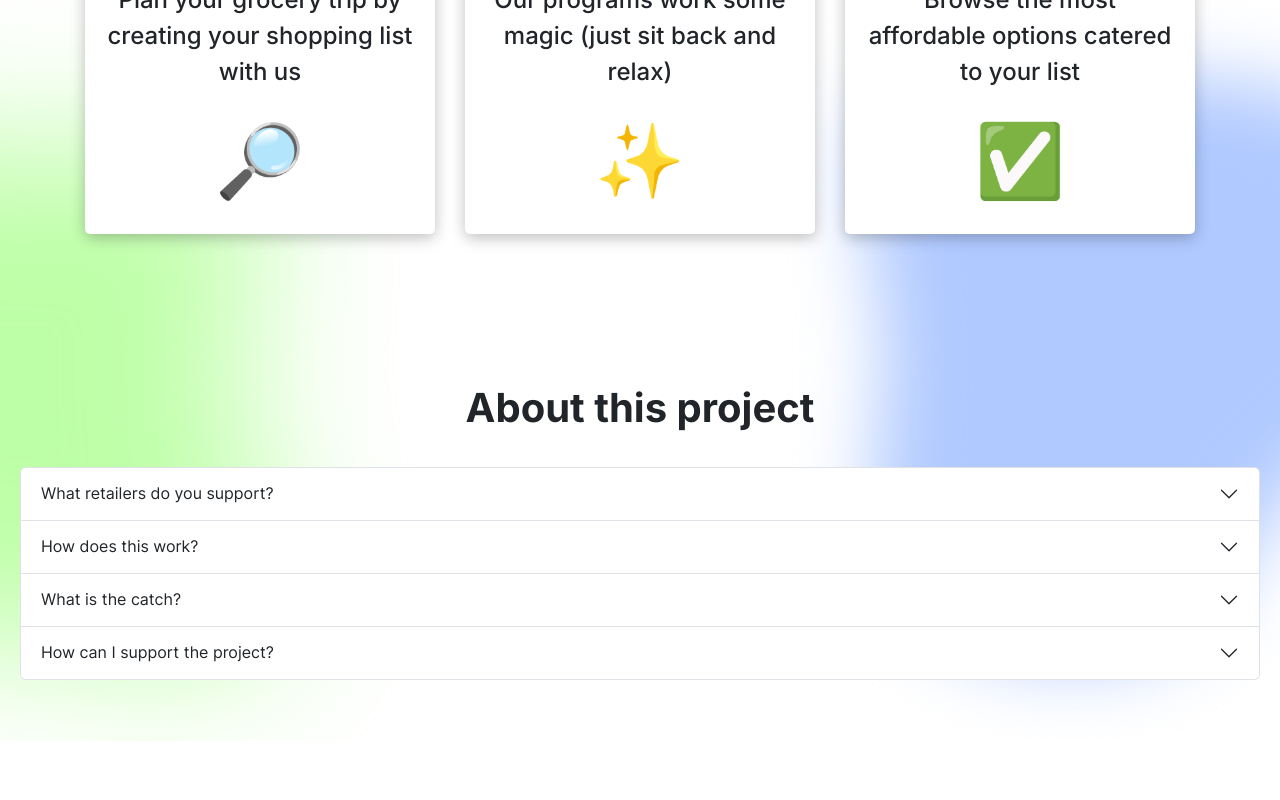
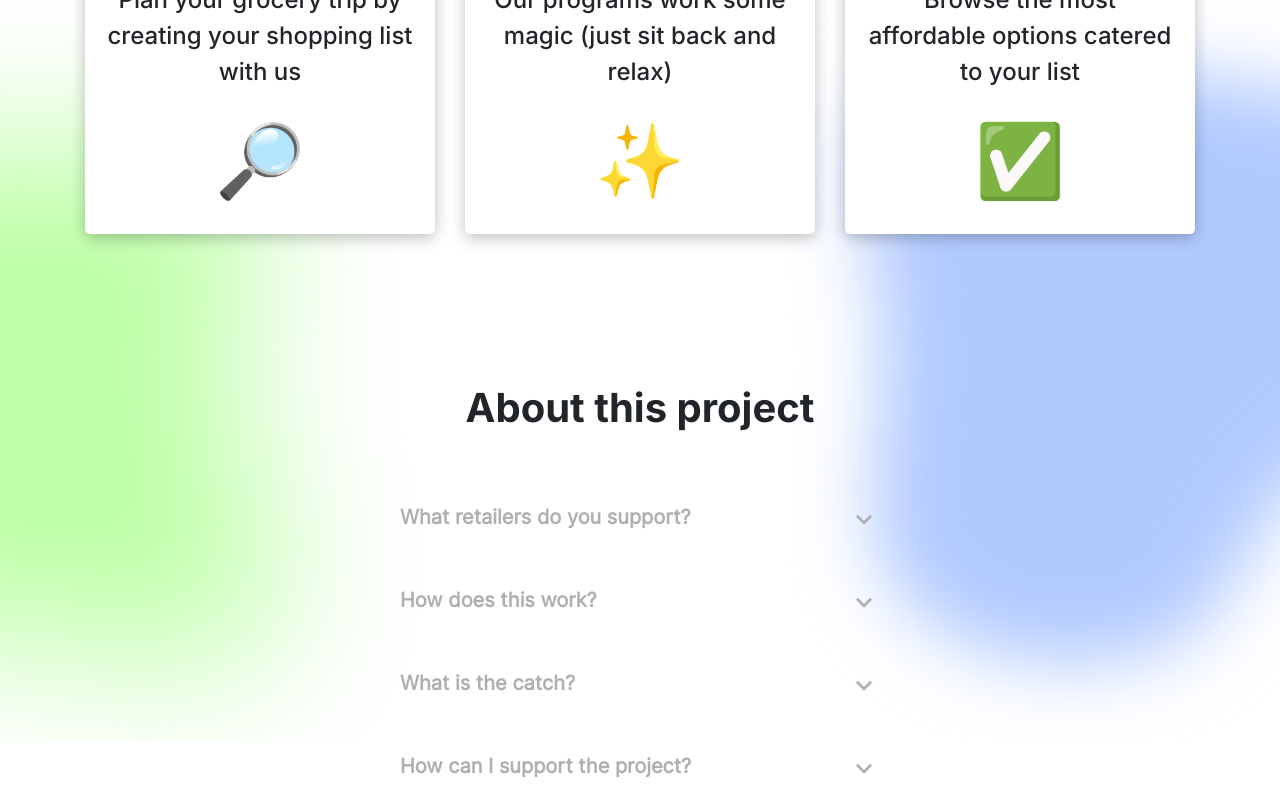
Before and after one commit to matthewnanas/SaveSmart, a React (Create React App) app in the folder web/: page / in a window 1280 px wide. Shown: the part 1014-1814 px from the top of the page. Before the commit the page ends 1755 px from the top, so only its background shows below. Built offline with nearby package versions, Linux system fonts and the light colour scheme.

Commit message:
accordion

```diff
--- /dev/null
+++ b/web/src/Components/Accordion.tsx
@@ -0,0 +1,44 @@
+import React, { useState } from 'react';
+import { MdExpandLess } from 'react-icons/md'
+
+import '../Static/Styles/Accordion.css'
+
+/**
+ * Function - DesktopCard
+ *
+ * Will return a card component given props suited for desktop displays
+ *
+ */
+export function DesktopAccordion(props: {
+    question: string,
+    answer: string,
+}) {
+    const [ opacity, setOpacity ] = useState('0')
+    const [ dropIcon, setDrop ] = useState('rotate(180deg)')
+    const [ answerPosition, setPosition ] = useState('-30px')
+    const [ display, setDisplay ] = useState('none')
+
+    const handleClick = () => {
+        if(opacity == '0'){
+            setPosition('-20px')
+            setDrop('rotate(1turn) translateY(-5px)')
+            setOpacity('1')
+            setDisplay('block')
+        } else {
+            setPosition('-30px')
+            setDrop('rotate(.5turn) translateY(5px)')
+            setOpacity('0')
+            setDisplay('none')
+        }
+    }
+    return (
+        <div className='accordionContainer'>
+            <div className='accordionBody'>
+                <button className='accordionButton' onClick={handleClick}>
+                    {props.question}<h2 className='accordionTitle' style={{ transform: dropIcon }}><MdExpandLess/></h2>
+                </button>
+                <p className='accordionAnswer' style={{ opacity: opacity, marginTop: answerPosition, display: display }}>{props.answer}</p>
+            </div>
+        </div>
+    )
+}
--- a/web/src/Pages/Landing.tsx
+++ b/web/src/Pages/Landing.tsx
@@ -12,7 +12,8 @@ import '../Static/Styles/Landing.css';
 import GreenBlob from '../Static/Assets/GreenBlob.svg';
 import BlueBlob from '../Static/Assets/BlueBlob.svg';
 import { DesktopCard, MobileCard } from '../Components/Card';
-import Accordion from 'react-bootstrap/Accordion';
+import { DesktopAccordion } from '../Components/Accordion';
+// import Accordion from 'react-bootstrap/Accordion';
 import { useNavigate } from 'react-router-dom';
 
 /**
@@ -171,7 +172,20 @@ function About() {
     return (
         <div className='About'>
             <h1 style={{marginBottom: '35px'}}>About this project</h1>
-            <Accordion>
+            {
+                    content.map((
+                        item: {
+                            question: string,
+                            content: string
+                        },
+                        i: any,
+                    ) => {
+                        return (
+                            <DesktopAccordion question={item.question} answer={item.content} />
+                        )
+                    })
+                }
+            {/* <Accordion>
                 {
                     content.map((
                         item: {
@@ -188,7 +202,7 @@ function About() {
                         )
                     })
                 }
-            </Accordion>
+            </Accordion><br/> */}
         </div>
     )
 }
--- /dev/null
+++ b/web/src/Static/Styles/Accordion.css
@@ -0,0 +1,34 @@
+.accordionContainer{
+    text-align: center;
+}
+
+.accordionButton {
+    background-color: transparent;
+    font-size: 1.5vw;
+    color: rgb(175, 175, 175);
+    font-weight: bold;
+    cursor: pointer;
+    padding: 10px;
+    width: 500px;
+    font-size: 20px;
+    text-align: left;
+    border: none;
+    outline: none;
+    transition: 0.4s;
+    margin-top:2%;
+}
+
+.accordionTitle{
+    float: right;
+    transition: 0.3s ease-in-out;
+    margin: 0;
+    padding: 0;
+}
+
+.accordionAnswer{
+    color: grey;
+    text-align: left;
+    font-size: 15px;
+    transition: 0.3s ease-in-out;
+    margin: auto;
+}
```
